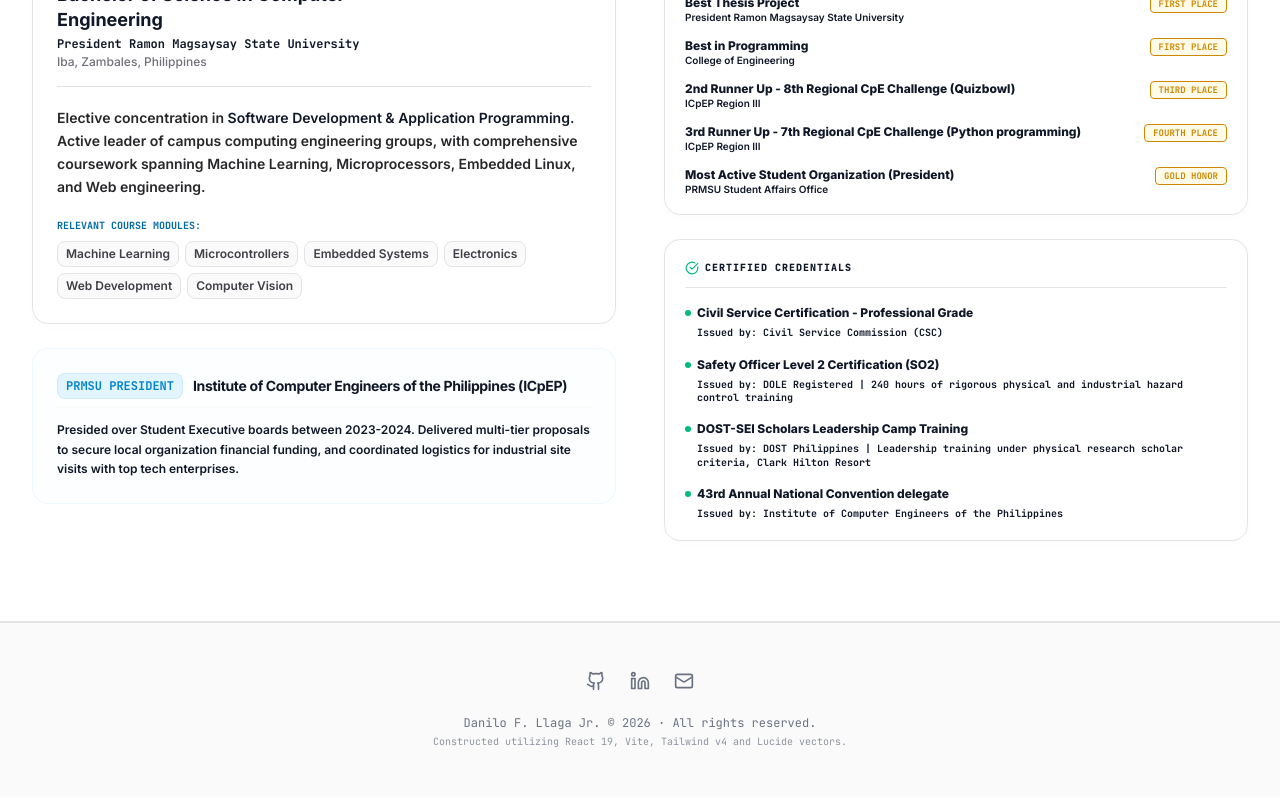
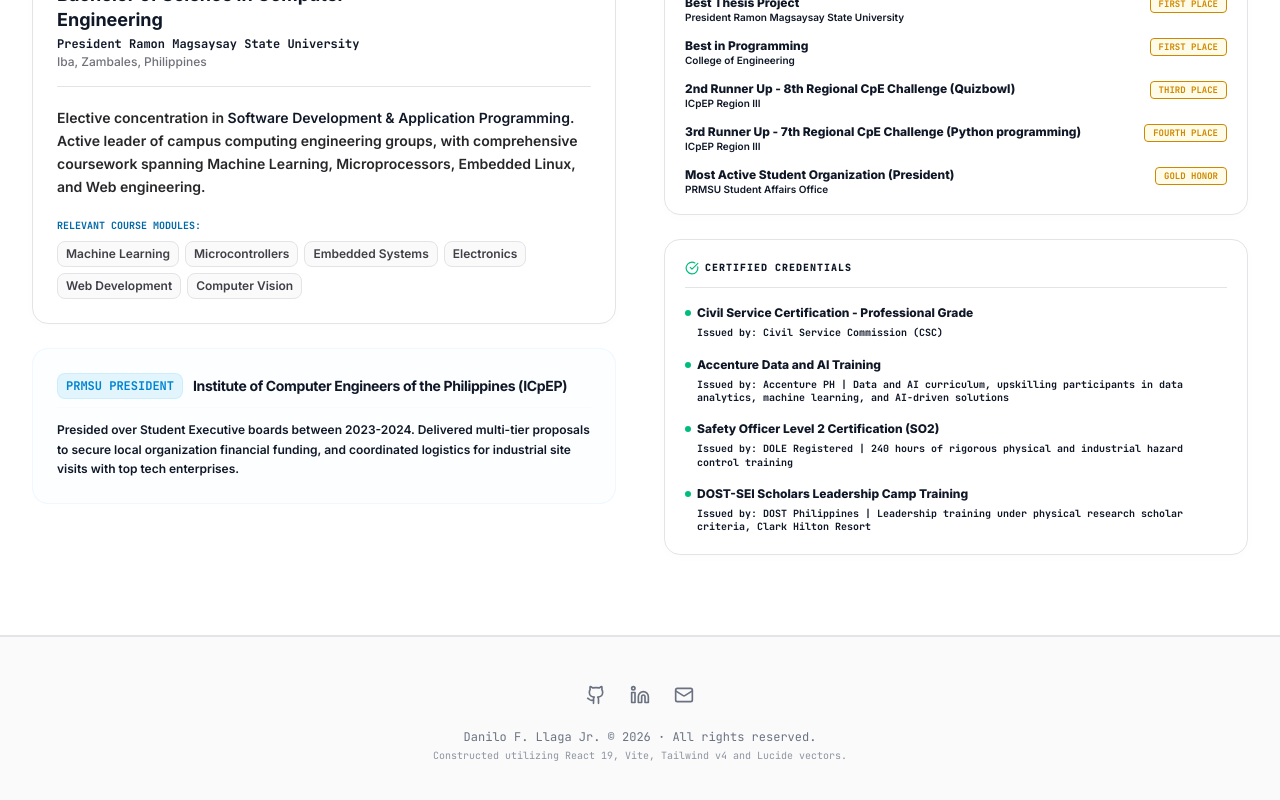
Before and after one commit to Nasamid/portfolio, a React (Vite) app: page / in a window 1280 px wide. Shown: the part 5231-6031 px from the top of the page. Built offline with nearby package versions, Linux system fonts and the light colour scheme.

Commit message:
fixed certifications

```diff
--- a/src/types.ts
+++ b/src/types.ts
@@ -237,9 +237,9 @@ export const PROJECTS: Project[] = [
 
 export const CERTIFICATIONS: Certification[] = [
   { name: "Civil Service Certification - Professional Grade", provider: "Civil Service Commission (CSC)" },
+  { name: "Accenture Data and AI Training", provider: "Accenture PH", detail: "Data and AI curriculum, upskilling participants in data analytics, machine learning, and AI-driven solutions" },
   { name: "Safety Officer Level 2 Certification (SO2)", provider: "DOLE Registered", detail: "240 hours of rigorous physical and industrial hazard control training" },
-  { name: "DOST-SEI Scholars Leadership Camp Training", provider: "DOST Philippines", detail: "Leadership training under physical research scholar criteria, Clark Hilton Resort" },
-  { name: "43rd Annual National Convention delegate", provider: "Institute of Computer Engineers of the Philippines" }
+  { name: "DOST-SEI Scholars Leadership Camp Training", provider: "DOST Philippines", detail: "Leadership training under physical research scholar criteria, Clark Hilton Resort" }
 ];
 
 export const ACADEMIC_AWARDS: Award[] = [
```
